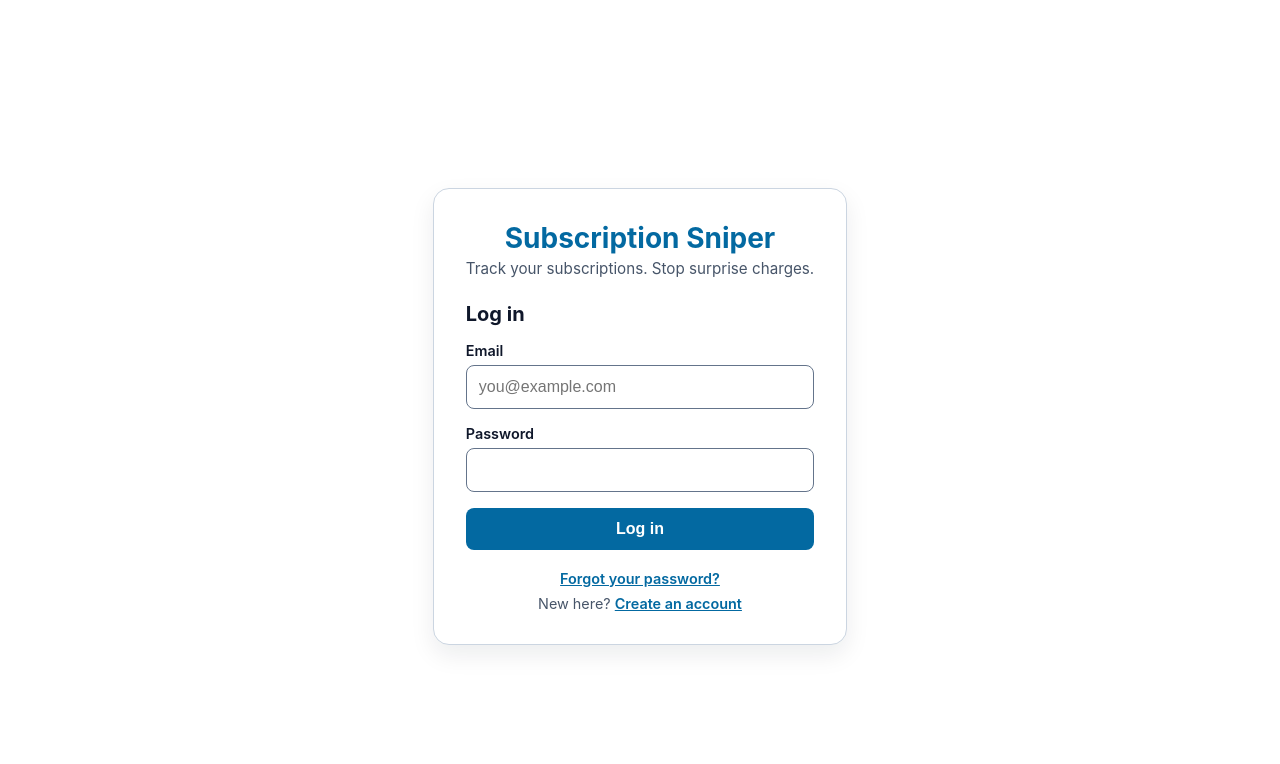
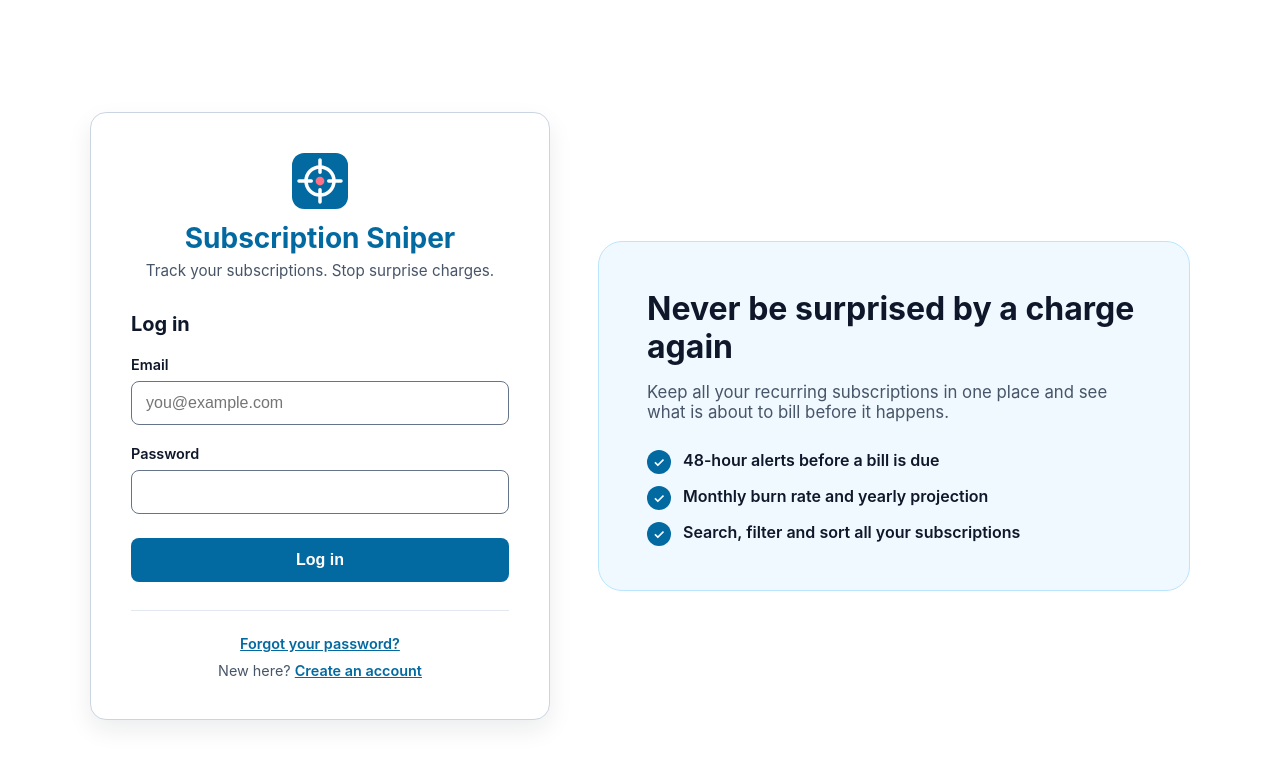
Before and after one commit to Prajay001/CST-CAPSTONE-PROJECT-2026, a React (Vite) app in the folder frontend/: page /login in a window 1280 px wide. Shown: the top 764 px of the page. Built offline with nearby package versions, Linux system fonts and the light colour scheme; no server answers.

Commit message:
add logo and favicon and move login card to the left

```diff
--- a/frontend/src/pages/Login.jsx
+++ b/frontend/src/pages/Login.jsx
@@ -1,6 +1,7 @@
 import { useState } from 'react'
 import { useNavigate, Link } from 'react-router-dom'
 import { supabase } from '../supabaseClient'
+import logo from '../assets/logo-icon.svg'
 import '../styles/auth-pages.css'
 
 function Login() {
@@ -34,9 +35,13 @@ function Login() {
 
     return (
         <main className="auth-page">
+            <div className="auth-layout">
                 <div className="auth-card">
+                    <img className="auth-logo" src={logo} alt="" width="56" height="56" />
                     <h1 className="auth-brand">Subscription Sniper</h1>
-                <p className="auth-tagline">Track your subscriptions. Stop surprise charges.</p>
+                    <p className="auth-tagline">
+                        Track your subscriptions. Stop surprise charges.
+                    </p>
 
                     <h2 className="auth-title">Log in</h2>
 
@@ -91,6 +96,20 @@ function Login() {
                         </span>
                     </div>
                 </div>
+
+                <aside className="auth-hero" aria-label="About Subscription Sniper">
+                    <h2 className="auth-hero-title">Never be surprised by a charge again</h2>
+                    <p className="auth-hero-text">
+                        Keep all your recurring subscriptions in one place and see
+                        what is about to bill before it happens.
+                    </p>
+                    <ul className="auth-features">
+                        <li>48-hour alerts before a bill is due</li>
+                        <li>Monthly burn rate and yearly projection</li>
+                        <li>Search, filter and sort all your subscriptions</li>
+                    </ul>
+                </aside>
+            </div>
         </main>
     )
 }
--- a/frontend/src/styles/auth-pages.css
+++ b/frontend/src/styles/auth-pages.css
@@ -1,10 +1,11 @@
 /* =====================================================
    Subscription Sniper - shared styles for the sign-in pages
    (Login, and later Register, Forgot and Reset password)
-   Sections: 1 Page and card, 2 Form, 3 Button, 4 Messages and links
+   Sections: 1 Page and layout, 2 Card, 3 Form, 4 Button,
+   5 Messages and links, 6 Side panel, 7 Small screens
    ===================================================== */
 
-/* ---------- 1. Page and card ---------- */
+/* ---------- 1. Page and layout ---------- */
 .auth-page {
     --primary: #0369a1;
     --primary-dark: #075985;
@@ -12,13 +13,15 @@
     --muted: #475569;
     --border: #cbd5e1;
     --input-border: #64748b;
+    --soft: #f0f9ff;
+    --soft-border: #bae6fd;
 
     display: flex;
     align-items: center;
     justify-content: center;
     width: 100%;
     min-height: 100vh;
-    padding: 24px 16px;
+    padding: 32px 24px;
     background: #ffffff;
     color: var(--text);
 }
@@ -29,53 +32,69 @@
     box-sizing: border-box;
 }
 
+/* Two columns: login card on the left, feature panel on the right */
+.auth-layout {
+    display: grid;
+    grid-template-columns: minmax(0, 460px) minmax(0, 1fr);
+    gap: 48px;
+    align-items: center;
+    width: 100%;
+    max-width: 1100px;
+    margin: 0 auto;
+}
+
+/* ---------- 2. Card ---------- */
 .auth-card {
     width: 100%;
-    max-width: 420px;
     background: #ffffff;
     border: 1px solid var(--border);
     border-radius: 16px;
-    padding: 32px;
+    padding: 40px;
     box-shadow: 0 10px 25px rgba(15, 23, 42, 0.08);
 }
 
+.auth-logo {
+    display: block;
+    margin: 0 auto 12px;
+}
+
 .auth-brand {
-    margin: 0 0 4px;
+    margin: 0 0 6px;
     text-align: center;
     font-size: 1.75rem;
     color: var(--primary);
 }
 
 .auth-tagline {
-    margin: 0 0 24px;
+    margin: 0 0 32px;
     text-align: center;
     color: var(--muted);
     font-size: 0.95rem;
 }
 
 .auth-title {
-    margin: 0 0 16px;
+    margin: 0 0 20px;
     font-size: 1.25rem;
 }
 
-/* ---------- 2. Form ---------- */
+/* ---------- 3. Form ---------- */
 .auth-form {
     display: flex;
     flex-direction: column;
-    gap: 16px;
+    gap: 20px;
 }
 
 .auth-field {
     display: flex;
     flex-direction: column;
-    gap: 6px;
+    gap: 8px;
     font-size: 0.9rem;
     font-weight: 600;
 }
 
 .auth-input {
     width: 100%;
-    padding: 12px;
+    padding: 12px 14px;
     border: 1px solid var(--input-border);
     border-radius: 8px;
     background: #ffffff;
@@ -90,9 +109,10 @@
     border-color: var(--primary);
 }
 
-/* ---------- 3. Button ---------- */
+/* ---------- 4. Button ---------- */
 .auth-button {
-    padding: 12px 16px;
+    margin-top: 4px;
+    padding: 13px 16px;
     border: none;
     border-radius: 8px;
     background: var(--primary);
@@ -117,7 +137,7 @@
     cursor: not-allowed;
 }
 
-/* ---------- 4. Messages and links ---------- */
+/* ---------- 5. Messages and links ---------- */
 .auth-error {
     margin: 0;
     padding: 10px 12px;
@@ -132,8 +152,10 @@
     display: flex;
     flex-direction: column;
     align-items: center;
-    gap: 8px;
-    margin-top: 20px;
+    gap: 10px;
+    margin-top: 28px;
+    padding-top: 24px;
+    border-top: 1px solid #e2e8f0;
     font-size: 0.9rem;
     color: var(--muted);
 }
@@ -148,10 +170,76 @@
     color: var(--primary-dark);
 }
 
-/* ---------- Small phones ---------- */
+/* ---------- 6. Side panel ---------- */
+.auth-hero {
+    background: var(--soft);
+    border: 1px solid var(--soft-border);
+    border-radius: 24px;
+    padding: 48px;
+}
+
+.auth-hero-title {
+    margin: 0 0 16px;
+    font-size: 2rem;
+    line-height: 1.2;
+}
+
+.auth-hero-text {
+    margin: 0 0 28px;
+    color: var(--muted);
+    font-size: 1.05rem;
+}
+
+.auth-features {
+    display: flex;
+    flex-direction: column;
+    gap: 16px;
+    margin: 0;
+    padding: 0;
+    list-style: none;
+}
+
+.auth-features li {
+    position: relative;
+    padding-left: 36px;
+    font-weight: 600;
+}
+
+.auth-features li::before {
+    content: '\2713';
+    position: absolute;
+    left: 0;
+    top: 0;
+    display: flex;
+    align-items: center;
+    justify-content: center;
+    width: 24px;
+    height: 24px;
+    border-radius: 50%;
+    background: var(--primary);
+    color: #ffffff;
+    font-size: 0.85rem;
+}
+
+/* ---------- 7. Small screens ---------- */
+@media (max-width: 900px) {
+    .auth-layout {
+        grid-template-columns: minmax(0, 460px);
+        justify-content: center;
+    }
+
+    .auth-hero {
+        display: none;
+    }
+}
+
 @media (max-width: 480px) {
+    .auth-page {
+        padding: 16px;
+    }
+
     .auth-card {
-        padding: 24px 20px;
+        padding: 28px 20px;
         border-radius: 12px;
     }
 
```
Also changed, not shown: frontend/public/favicon.svg (added), frontend/src/assets/logo-icon.svg (added). Lines whose indentation alone changed are shown as unchanged.
